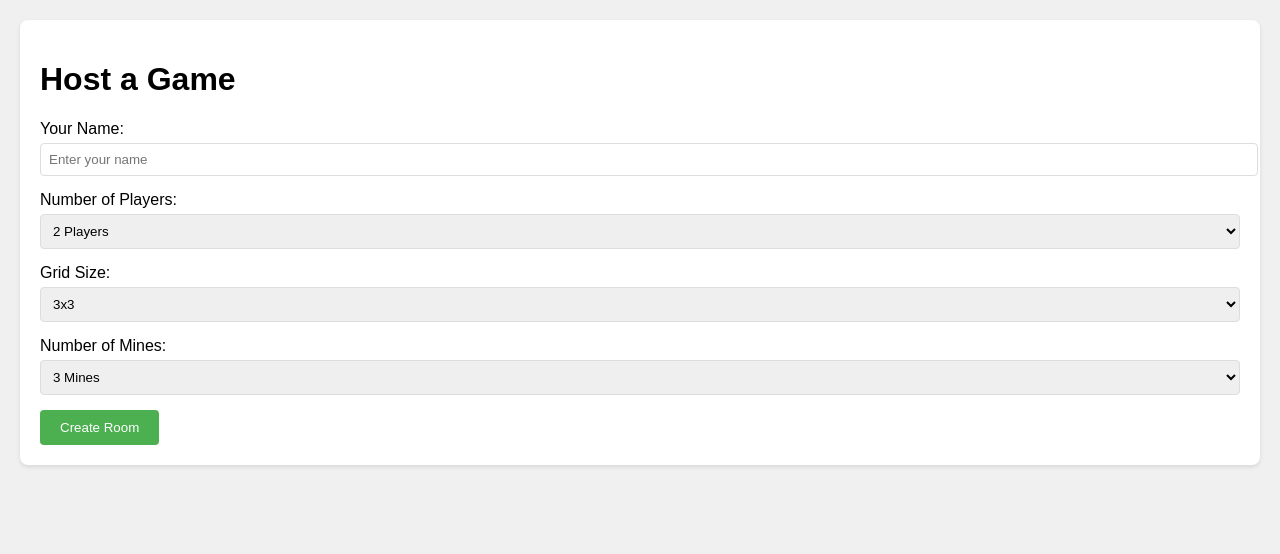
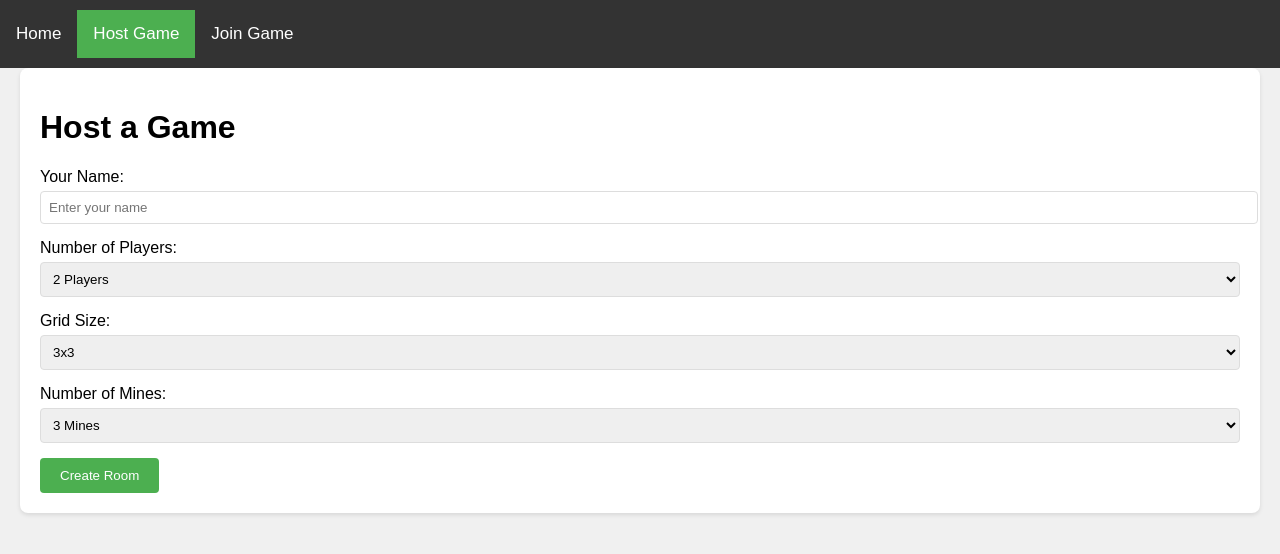
Before and after one commit to GillzV/MultiMinesweeper, a Flask app: page /host in a window 1280 px wide. Shown: the top 554 px of the page. Run offline with Flask 3, Linux system fonts and the light colour scheme; some libraries are stand-ins or nearby versions.

Commit message:
navigation bar

```diff
--- a/templates/base.html
+++ b/templates/base.html
@@ -9,8 +9,30 @@
         body {
             font-family: Arial, sans-serif;
             margin: 0;
-            padding: 20px;
+            padding: 0;
             background-color: #f0f0f0;
+        }
+        .nav-bar {
+            background-color: #333;
+            overflow: hidden;
+            padding: 10px 0;
+        }
+        .nav-bar a {
+            float: left;
+            color: white;
+            text-align: center;
+            padding: 14px 16px;
+            text-decoration: none;
+            font-size: 17px;
+            transition: background-color 0.3s;
+        }
+        .nav-bar a:hover {
+            background-color: #ddd;
+            color: black;
+        }
+        .nav-bar a.active {
+            background-color: #4CAF50;
+            color: white;
         }
         .container {
             max-width: 1200px;
@@ -192,6 +214,11 @@
     </style>
 </head>
 <body>
+    <div class="nav-bar">
+        <a href="/" class="{% if request.path == '/' %}active{% endif %}">Home</a>
+        <a href="/host" class="{% if request.path == '/host' %}active{% endif %}">Host Game</a>
+        <a href="/join" class="{% if request.path == '/join' %}active{% endif %}">Join Game</a>
+    </div>
     <div class="container">
         {% block content %}{% endblock %}
     </div>
--- a/templates/host.html
+++ b/templates/host.html
@@ -104,8 +104,8 @@
         const gridSize = parseInt(document.getElementById('grid_size').value);
         const numMines = parseInt(document.getElementById('mines').value);
 
-        // Generate a random room ID
-        roomId = Math.random().toString(36).substring(2, 8).toUpperCase();
+        // Generate a random 4-digit room ID
+        roomId = Math.floor(1000 + Math.random() * 9000).toString();
 
         socket.emit('create_room', {
             room_id: roomId,
```
